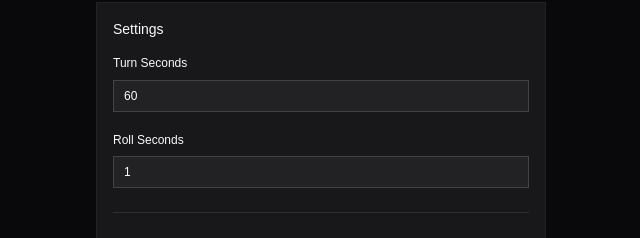
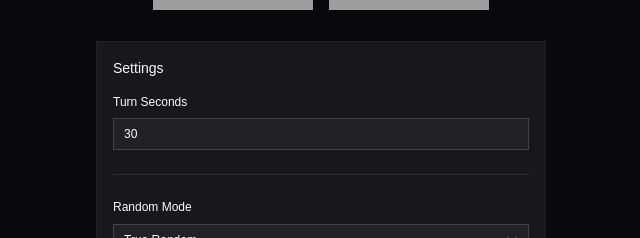
Before and after one commit to KaiNakamura/catan-dice-timer, a React (Vite) app: page / in a window 1280 px wide. Shown: the part 351-589 px from the top of the page, without its empty margins (319-959 px from the left). Built offline with nearby package versions, Linux system fonts and the light colour scheme; grey boxes are pictures that could not be loaded.

Commit message:
Fix settings form validation, make roll time unconfigurable

```diff
--- a/src/components/settings-form.tsx
+++ b/src/components/settings-form.tsx
@@ -6,35 +6,65 @@ import type { DiceTimerSettings } from "@/models/types";
 
 export function SettingsForm() {
   const { state, updateSettings } = useGameContext();
+  // Keep numeric settings for actual values
   const [localSettings, setLocalSettings] = useState<DiceTimerSettings>({
     turnSeconds: state.settings.turnSeconds,
-    rollSeconds: state.settings.rollSeconds,
   });
+
+  // Add string state for input display values
+  const [turnSecondsInput, setTurnSecondsInput] = useState<string>(
+    state.settings.turnSeconds.toString()
+  );
 
   // Sync local state when settings change externally
   useEffect(() => {
     setLocalSettings({
       turnSeconds: state.settings.turnSeconds,
-      rollSeconds: state.settings.rollSeconds,
     });
+    // Sync input strings with external settings changes
+    setTurnSecondsInput(state.settings.turnSeconds.toString());
   }, [state.settings]);
 
-  const handleTurnSecondsChange = (value: string) => {
+  // Generic validation function
+  const isValidNumber = (value: string): boolean => {
+    if (value === "") return false;
+    const num = parseInt(value, 10);
+    return !isNaN(num) && num >= 0;
+  };
+
+  // Generic change handler factory
+  const createChangeHandler = (
+    setInput: (value: string) => void,
+    field: keyof DiceTimerSettings
+  ) => {
+    return (e: React.ChangeEvent<HTMLInputElement>) => {
+      const value = e.target.value;
+      setInput(value);
+      if (isValidNumber(value)) {
         const numValue = parseInt(value, 10);
-    if (!isNaN(numValue) && numValue >= 1 && numValue <= 600) {
-      const newSettings = { ...localSettings, turnSeconds: numValue };
+        const newSettings = { ...localSettings, [field]: numValue };
         setLocalSettings(newSettings);
         updateSettings(newSettings);
       }
     };
+  };
 
-  const handleRollSecondsChange = (value: string) => {
-    const numValue = parseInt(value, 10);
-    if (!isNaN(numValue) && numValue >= 1 && numValue <= 10) {
-      const newSettings = { ...localSettings, rollSeconds: numValue };
+  // Generic blur handler factory
+  const createBlurHandler = (
+    inputValue: string,
+    setInput: (value: string) => void,
+    field: keyof DiceTimerSettings
+  ) => {
+    return () => {
+      const num = parseInt(inputValue, 10);
+      if (inputValue === "" || isNaN(num) || num < 0) {
+        const clamped = 0;
+        setInput(clamped.toString());
+        const newSettings = { ...localSettings, [field]: clamped };
         setLocalSettings(newSettings);
         updateSettings(newSettings);
       }
+    };
   };
 
   return (
@@ -44,45 +74,17 @@ export function SettingsForm() {
         <Input
           id="turn-seconds"
           type="number"
-          min="1"
-          max="600"
-          value={localSettings.turnSeconds}
-          onChange={(e) => handleTurnSecondsChange(e.target.value)}
-          onBlur={(e) => {
-            const numValue = parseInt(e.target.value, 10);
-            if (isNaN(numValue) || numValue < 1) {
-              const newSettings = { ...localSettings, turnSeconds: 1 };
-              setLocalSettings(newSettings);
-              updateSettings(newSettings);
-            } else if (numValue > 600) {
-              const newSettings = { ...localSettings, turnSeconds: 600 };
-              setLocalSettings(newSettings);
-              updateSettings(newSettings);
+          min="0"
+          value={turnSecondsInput}
+          onChange={createChangeHandler(setTurnSecondsInput, "turnSeconds")}
+          onBlur={createBlurHandler(
+            turnSecondsInput,
+            setTurnSecondsInput,
+            "turnSeconds"
+          )}
+          aria-invalid={
+            !isValidNumber(turnSecondsInput) && turnSecondsInput !== ""
           }
-          }}
-        />
-      </Field>
-      <Field>
-        <FieldLabel htmlFor="roll-seconds">Roll Seconds</FieldLabel>
-        <Input
-          id="roll-seconds"
-          type="number"
-          min="1"
-          max="10"
-          value={localSettings.rollSeconds}
-          onChange={(e) => handleRollSecondsChange(e.target.value)}
-          onBlur={(e) => {
-            const numValue = parseInt(e.target.value, 10);
-            if (isNaN(numValue) || numValue < 1) {
-              const newSettings = { ...localSettings, rollSeconds: 1 };
-              setLocalSettings(newSettings);
-              updateSettings(newSettings);
-            } else if (numValue > 10) {
-              const newSettings = { ...localSettings, rollSeconds: 10 };
-              setLocalSettings(newSettings);
-              updateSettings(newSettings);
-            }
-          }}
         />
       </Field>
     </FieldGroup>
--- a/src/hooks/useDiceTimer.ts
+++ b/src/hooks/useDiceTimer.ts
@@ -6,7 +6,7 @@ import {
 import { BalancedRandomizer } from "@/lib/dice-logic/balanced-randomizer";
 import { TrueRandomRandomizer } from "@/lib/dice-logic/true-random-randomizer";
 import {
-  DEFAULT_ROLL_SECONDS,
+  ROLL_SECONDS,
   DEFAULT_TURN_SECONDS,
   type DiceTimerSettings,
   type DiceTimerState,
@@ -22,7 +22,6 @@ export function useDiceTimer() {
     diceValues: [1, 1],
     settings: {
       turnSeconds: DEFAULT_TURN_SECONDS,
-      rollSeconds: DEFAULT_ROLL_SECONDS,
     },
     randomMode: "true",
     balancedBucket: [],
@@ -80,7 +79,7 @@ export function useDiceTimer() {
             paused: isSeven ? true : prev.paused, // Pause if 7
           };
         });
-      }, state.settings.rollSeconds * 1000);
+      }, ROLL_SECONDS * 1000);
     }
 
     return () => {
@@ -89,7 +88,7 @@ export function useDiceTimer() {
         rollTimeoutRef.current = null;
       }
     };
-  }, [state.state, state.paused, state.settings.rollSeconds, rollDice]);
+  }, [state.state, state.paused, rollDice]);
 
   // Handle timer countdown in TURN state
   useEffect(() => {
--- a/src/models/types.ts
+++ b/src/models/types.ts
@@ -1,5 +1,5 @@
-export const DEFAULT_TURN_SECONDS = 60;
-export const DEFAULT_ROLL_SECONDS = 1;
+export const DEFAULT_TURN_SECONDS = 30;
+export const ROLL_SECONDS = 1;
 export const WARNING_SECONDS = 5;
 export const DICE_ROLL_INTERVAL_MS = 100;
 
@@ -8,7 +8,6 @@ export type RandomMode = "true" | "balanced";
 
 export interface DiceTimerSettings {
   turnSeconds: number;
-  rollSeconds: number;
 }
 
 export interface DiceTimerState {
```
Also changed, not shown: 1 other file (tests, documents, lock files or other folders). Lines whose indentation alone changed are shown as unchanged.
